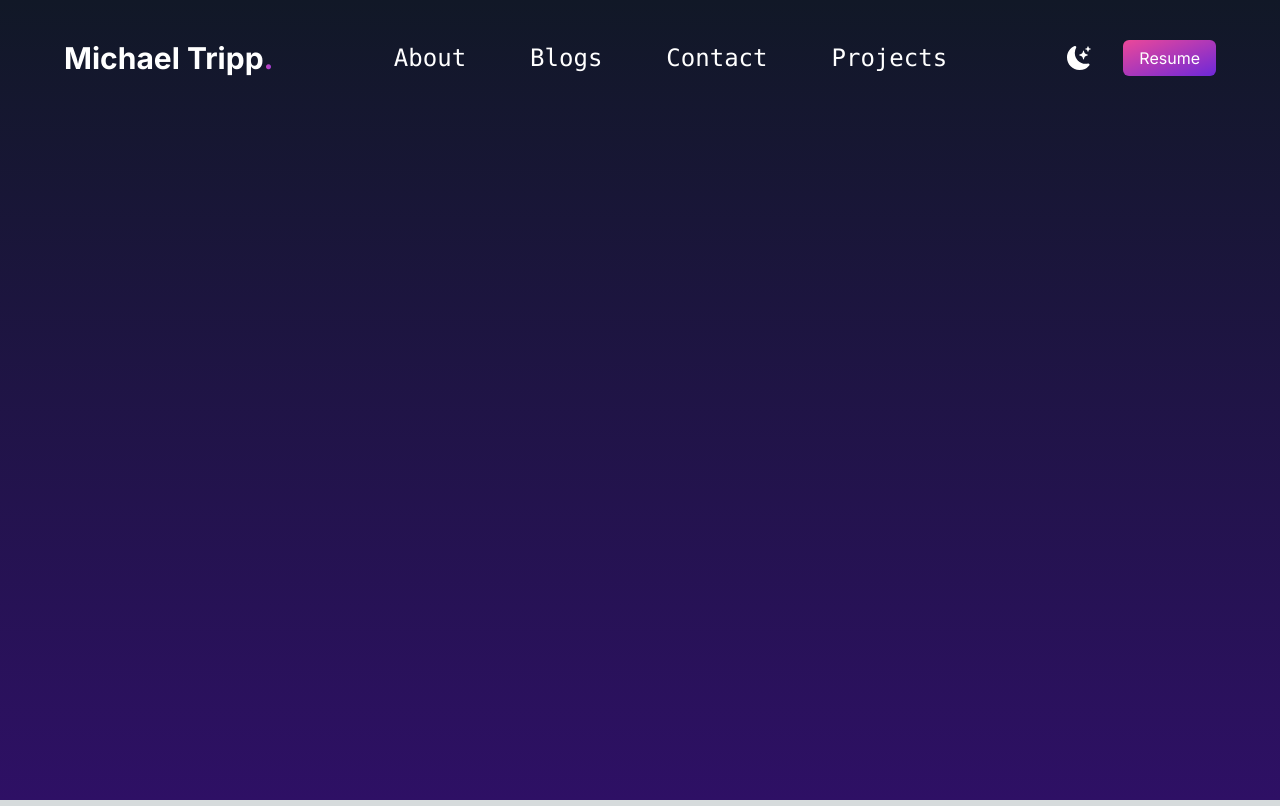
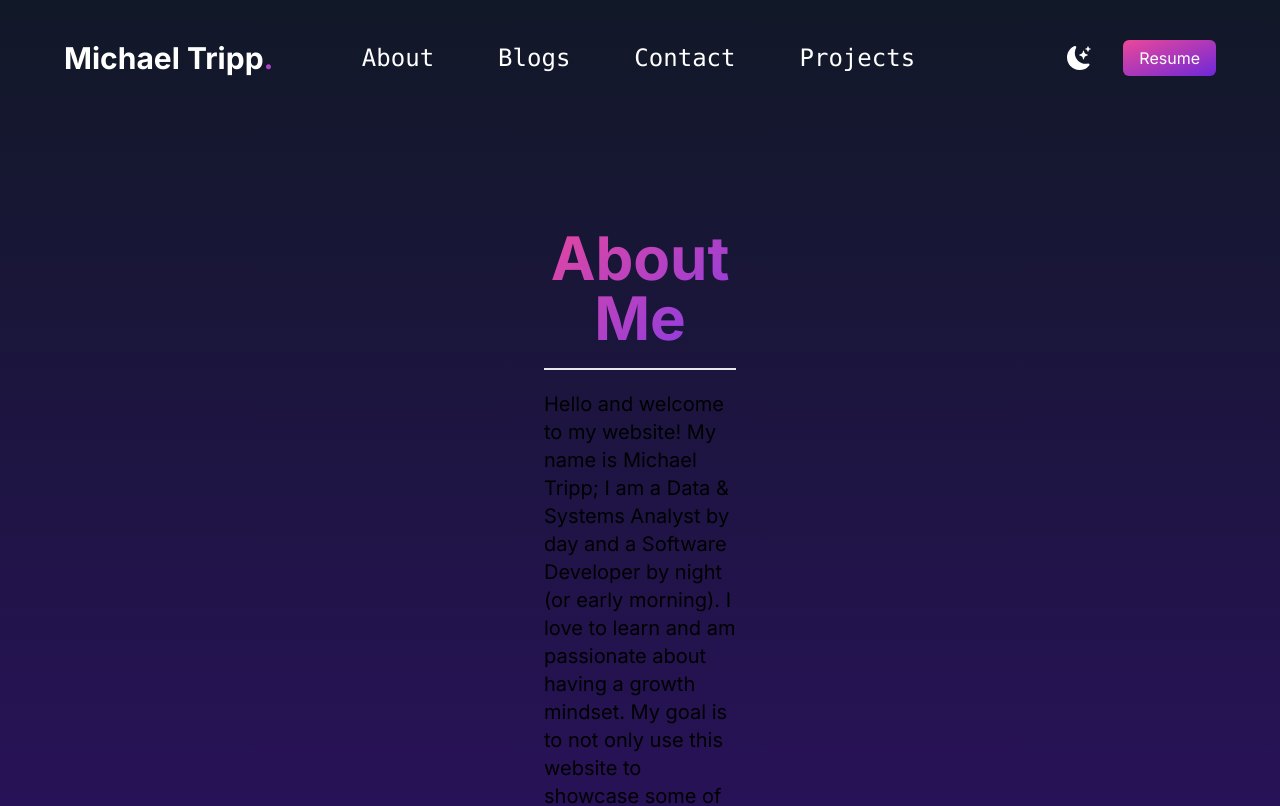
Before and after one commit to mctripp10/mctripp10.github.io, a Next.js app: page /pages/about in a window 1280 px wide. Shown: the top 806 px of the page. Built offline with nearby package versions, Linux system fonts and the light colour scheme.

Commit message:
About page content pt1
Added about heading and started writing about section.

```diff
--- a/app/components/NavBarGeneral.jsx
+++ b/app/components/NavBarGeneral.jsx
@@ -15,7 +15,7 @@ function NavBarGeneral() {
                     </div>
                     <div className="flex-1 justify-self-center">
                         <ul className="font-mono h-screen text-2xl text-white md:h-auto items-center justify-center md:flex ">
-                            <li className="px-8 text-center border-b-2 py-2 hover:bg-gradient-to-br from-pink-500 to-violet-600 hover:text-transparent bg-clip-text md:border-b-0">
+                            <li className="pr-8 text-center border-b-2 py-2 hover:bg-gradient-to-br from-pink-500 to-violet-600 hover:text-transparent bg-clip-text md:border-b-0">
                                 <Link href="/pages/about">
                                     About
                                 </Link>
@@ -30,7 +30,7 @@ function NavBarGeneral() {
                                     Contact
                                 </Link>
                             </li>
-                            <li className="px-8 text-center border-b-2 hover:bg-gradient-to-br from-pink-500 to-violet-600 hover:text-transparent bg-clip-text md:border-b-0">
+                            <li className="pl-8 pr-16 text-center border-b-2 hover:bg-gradient-to-br from-pink-500 to-violet-600 hover:text-transparent bg-clip-text md:border-b-0">
                                 <Link href="#projects">
                                     Projects
                                 </Link>
--- a/app/pages/about/page.js
+++ b/app/pages/about/page.js
@@ -9,7 +9,7 @@ export default function About() {
     const [darkMode, setDarkMode] = useState(true);
 
     return (
-        <div className={darkMode ? "dark" : ""}>
+    <div className={darkMode ? "dark" : ""}>
       <Head>
         <title>Create Next App</title>
         <meta name="description" content="Generated by create next app" />
@@ -18,6 +18,19 @@ export default function About() {
       <main className="bg-gradient-to-b from-white to-violet-700 px-10 dark:bg-gradient-to-b dark:from-gray-900 dark:to-violet-950 md:px-20 lg:px-40">
         <section className="min-h-screen">
           <NavBarGeneral />
+          <div className="flex flex-col text-center">
+            <div className="mt-52 mx-96">
+              <h1 className="text-3xl md:text-6xl font-bold border-b-2 py-5 bg-gradient-to-br from-pink-500 to-violet-600 text-transparent bg-clip-text">
+                About Me
+              </h1>
+              <p className="text-xl text-left mt-5">
+                Hello and welcome to my website! My name is Michael Tripp; I am a Data & Systems Analyst by day and a Software Developer by night (or early morning).
+                I love to learn and am passionate about having a growth mindset. My goal is to not only use this website to showcase some of my projects and skills
+                as a developer, but also provide myself with a platform for continual learning and development.
+                A little bit about me: I
+              </p>
+            </div>
+          </div>
         </section>
       </main>
     </div>
```
